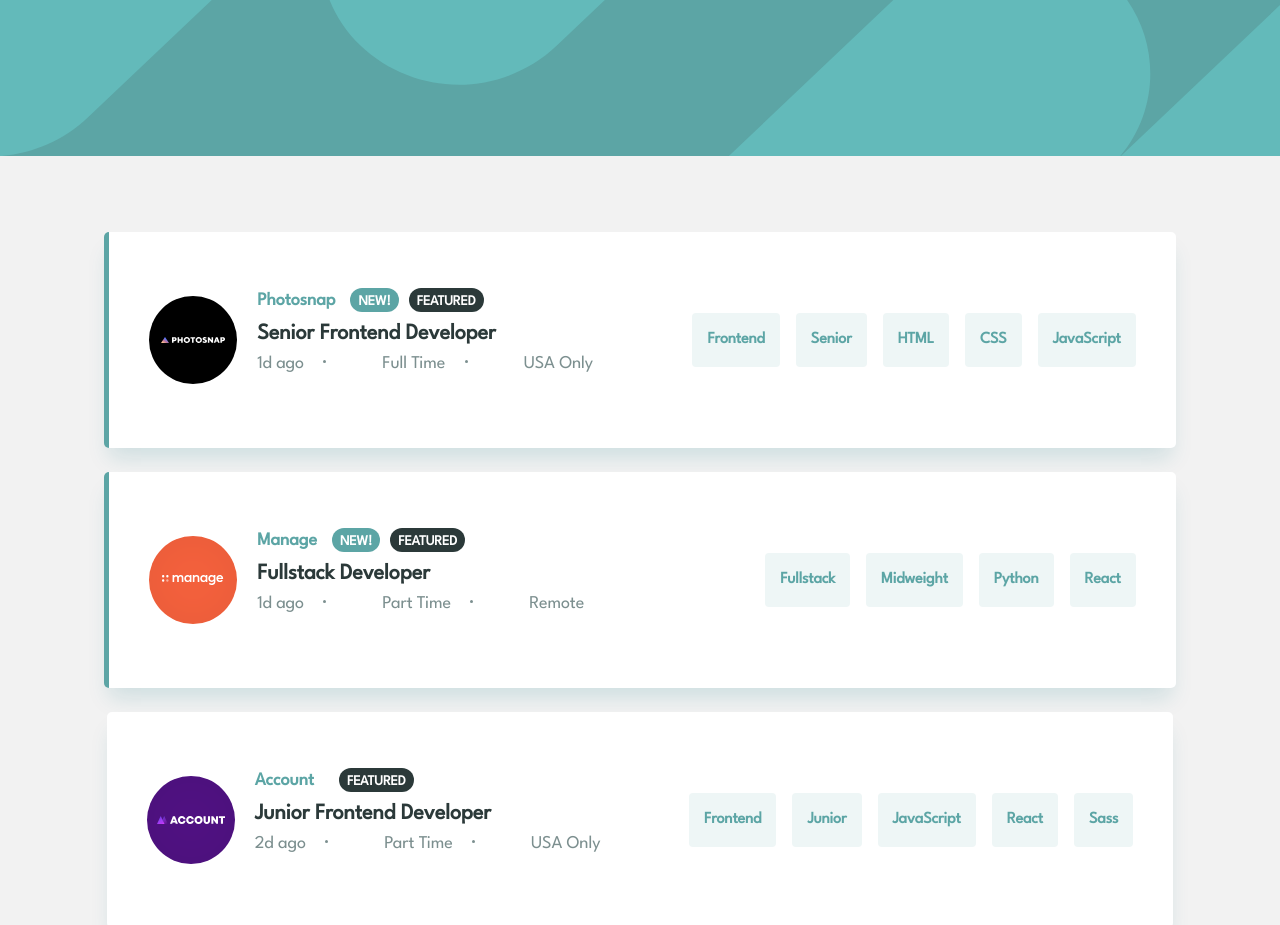
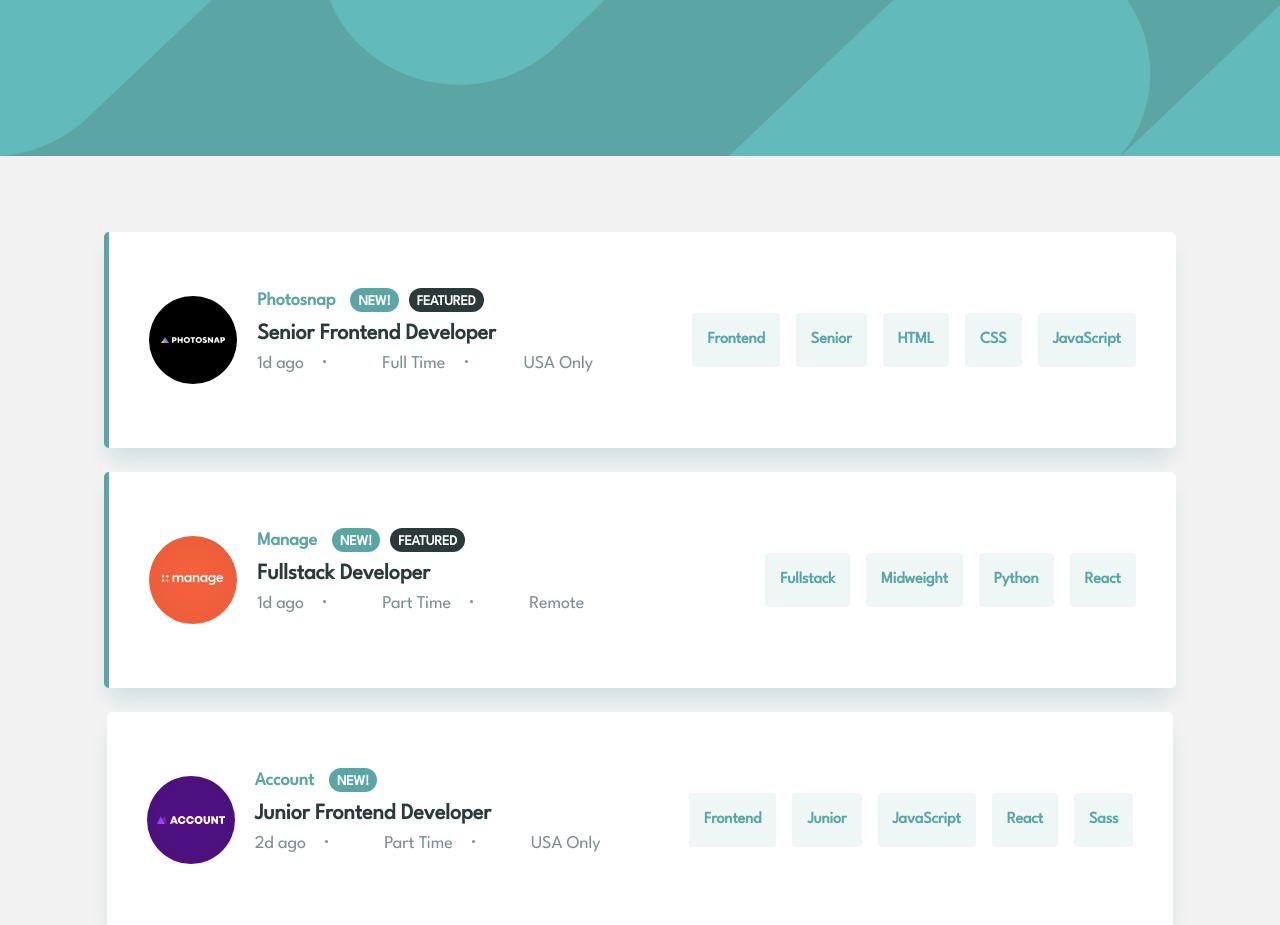
Before and after one commit to Aaron-Segbefia/Job-Listing-with-filtering, a website: page index.html in a window 1280 px wide. Shown: the top 925 px of the page. Drawn offline with Linux system fonts and the light colour scheme.

Commit message:
debuuged a code for the third job card

```diff
--- a/app.js
+++ b/app.js
@@ -378,10 +378,10 @@ function addNewFeatures2() {
 
 function addFeatures() {
   const id3 = document.getElementById("id3_newFeatures");
-  const featured = document.createElement("span");
-  featured.innerHTML = "Featured";
-  featured.classList.add("featured");
-  id3.insertBefore(featured, id3.children[0].nextSibling);
+  const newly = document.createElement("span");
+  newly.innerHTML = "New!";
+  newly.classList.add("new");
+  id3.insertBefore(newly, id3.children[0].nextSibling);
 }
 
 
--- a/index.html
+++ b/index.html
@@ -18,7 +18,7 @@
     />
     <link rel="stylesheet" href="./style.css" />
 
-    <title>Frontend Mentor | Job Listings</title>
+    <title>Aaron Segbefia | Job Listings</title>
 
     <!-- Feel free to remove these styles or customise in your own stylesheet 👍 -->
   </head>
```
